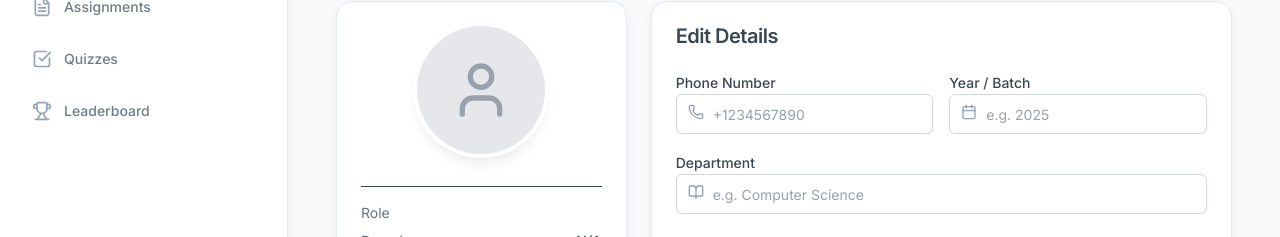
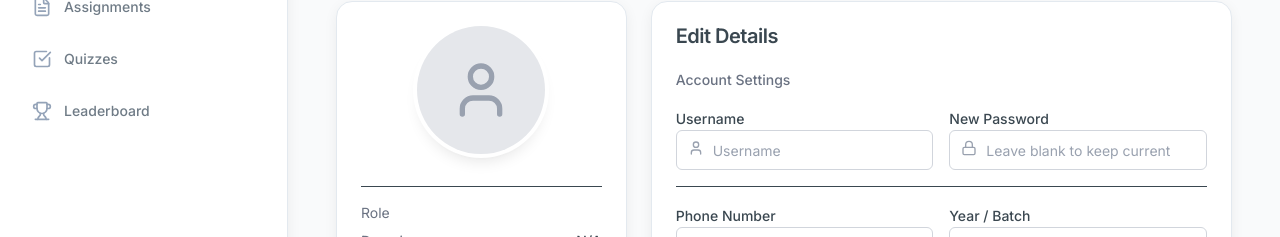
Before and after one commit to Arsan-sk/LMS, a Next.js app: page /dashboard/profile in a window 1280 px wide. Shown: the part 223-460 px from the top of the page. Built offline with nearby package versions, Linux system fonts and the light colour scheme; no server answers.

Commit message:
feat: Add profile update with password verification and interactive dashboards

```diff
--- a/app/api/user/profile/route.ts
+++ b/app/api/user/profile/route.ts
@@ -3,6 +3,7 @@ import { NextResponse } from "next/server"
 import { getServerSession } from "next-auth"
 import { authOptions } from "@/lib/auth"
 import { z } from "zod"
+import bcrypt from "bcryptjs"
 
 export async function GET(req: Request) {
     try {
@@ -42,6 +43,9 @@ export async function GET(req: Request) {
 }
 
 const updateProfileSchema = z.object({
+    username: z.string().min(3).optional(),
+    newPassword: z.string().min(6).optional(),
+    currentPassword: z.string().optional(),
     phone: z.string().optional(),
     year: z.string().optional(),
     department: z.string().optional(),
@@ -59,15 +63,74 @@ export async function PUT(req: Request) {
         const body = await req.json()
         const data = updateProfileSchema.parse(body)
 
+        // Check if sensitive fields are being changed
+        const isSensitiveChange = data.username || data.newPassword
+
+        if (isSensitiveChange) {
+            // Require current password for sensitive changes
+            if (!data.currentPassword) {
+                return NextResponse.json(
+                    { message: "Current password is required to change username or password" },
+                    { status: 400 }
+                )
+            }
+
+            // Fetch user with password hash
+            const user = await db.user.findUnique({
+                where: { id: session.user.id },
+                select: { passwordHash: true }
+            })
+
+            if (!user) {
+                return NextResponse.json({ message: "User not found" }, { status: 404 })
+            }
+
+            // Verify current password
+            const isPasswordValid = await bcrypt.compare(data.currentPassword, user.passwordHash)
+
+            if (!isPasswordValid) {
+                return NextResponse.json(
+                    { message: "Password is incorrect" },
+                    { status: 401 }
+                )
+            }
+        }
+
+        // Build update data
+        const updateData: any = {
+            phone: data.phone,
+            year: data.year,
+            department: data.department,
+            bio: data.bio,
+            profilePhoto: data.profilePhoto || null,
+        }
+
+        // Check if username is being changed
+        if (data.username) {
+            // Check if username is already taken by another user
+            const existingUser = await db.user.findUnique({
+                where: { username: data.username }
+            })
+
+            if (existingUser && existingUser.id !== session.user.id) {
+                return NextResponse.json(
+                    { message: "Username already taken" },
+                    { status: 400 }
+                )
+            }
+
+            updateData.username = data.username
+        }
+
+        // Hash new password if provided
+        if (data.newPassword) {
+            updateData.passwordHash = await bcrypt.hash(data.newPassword, 10)
+        }
+
+        // Update user
         const updatedUser = await db.user.update({
             where: { id: session.user.id },
-            data: {
-                phone: data.phone,
-                year: data.year,
-                department: data.department,
-                bio: data.bio,
-                profilePhoto: data.profilePhoto || null,
-            },
+            data: updateData,
             select: {
                 id: true,
                 username: true,
--- a/app/dashboard/profile/page.tsx
+++ b/app/dashboard/profile/page.tsx
@@ -4,7 +4,7 @@ import { useState, useEffect } from "react"
 import { Button } from "@/components/ui/button"
 import { Input } from "@/components/ui/input"
 import { Card, CardContent, CardHeader, CardTitle } from "@/components/ui/card"
-import { User, Mail, Phone, Calendar, BookOpen, Save, Loader2 } from "lucide-react"
+import { User, Mail, Phone, Calendar, BookOpen, Save, Loader2, Lock, ShieldAlert } from "lucide-react"
 import { useSession } from "next-auth/react"
 
 interface UserProfile {
@@ -28,7 +28,11 @@ export default function ProfilePage() {
     const [profile, setProfile] = useState<UserProfile | null>(null)
     const [isLoading, setIsLoading] = useState(true)
     const [isSaving, setIsSaving] = useState(false)
+    const [showPasswordField, setShowPasswordField] = useState(false)
     const [formData, setFormData] = useState({
+        username: "",
+        newPassword: "",
+        currentPassword: "",
         phone: "",
         year: "",
         department: "",
@@ -46,6 +50,9 @@ export default function ProfilePage() {
             const data = await res.json()
             setProfile(data)
             setFormData({
+                username: data.username || "",
+                newPassword: "",
+                currentPassword: "",
                 phone: data.phone || "",
                 year: data.year || "",
                 department: data.department || "",
@@ -78,7 +85,15 @@ export default function ProfilePage() {
             const updatedUser = await res.json()
             setProfile({ ...profile!, ...updatedUser })
 
-            // Update session to reflect changes if necessary (though session usually has minimal data)
+            // Clear password fields and hide the password confirmation section
+            setFormData(prev => ({
+                ...prev,
+                newPassword: "",
+                currentPassword: ""
+            }))
+            setShowPasswordField(false)
+
+            // Update session to reflect changes if necessary
             await updateSession()
 
             alert("Profile updated successfully!")
@@ -137,6 +152,67 @@ export default function ProfilePage() {
                     </CardHeader>
                     <CardContent>
                         <form onSubmit={handleSubmit} className="space-y-4">
+                            <div className="space-y-4 border-b pb-4">
+                                <h3 className="text-sm font-medium text-gray-500">Account Settings</h3>
+                                <div className="grid gap-4 sm:grid-cols-2">
+                                    <div className="space-y-2">
+                                        <label className="text-sm font-medium">Username</label>
+                                        <div className="relative">
+                                            <User className="absolute left-3 top-2.5 h-4 w-4 text-gray-400" />
+                                            <Input
+                                                className="pl-9"
+                                                value={formData.username}
+                                                onChange={(e) => {
+                                                    setFormData({ ...formData, username: e.target.value })
+                                                    setShowPasswordField(true)
+                                                }}
+                                                placeholder="Username"
+                                            />
+                                        </div>
+                                    </div>
+                                    <div className="space-y-2">
+                                        <label className="text-sm font-medium">New Password</label>
+                                        <div className="relative">
+                                            <Lock className="absolute left-3 top-2.5 h-4 w-4 text-gray-400" />
+                                            <Input
+                                                type="password"
+                                                className="pl-9"
+                                                value={formData.newPassword}
+                                                onChange={(e) => {
+                                                    setFormData({ ...formData, newPassword: e.target.value })
+                                                    setShowPasswordField(true)
+                                                }}
+                                                placeholder="Leave blank to keep current"
+                                            />
+                                        </div>
+                                    </div>
+                                </div>
+
+                                {showPasswordField && (
+                                    <div className="bg-yellow-50 border border-yellow-200 rounded-lg p-4 animate-in fade-in slide-in-from-top-2">
+                                        <div className="flex items-start space-x-3">
+                                            <ShieldAlert className="h-5 w-5 text-yellow-600 mt-0.5" />
+                                            <div className="space-y-2 w-full">
+                                                <label className="text-sm font-medium text-yellow-900">
+                                                    Current Password Required
+                                                </label>
+                                                <p className="text-xs text-yellow-700">
+                                                    To save changes to your username or password, please enter your current password.
+                                                </p>
+                                                <Input
+                                                    type="password"
+                                                    value={formData.currentPassword}
+                                                    onChange={(e) => setFormData({ ...formData, currentPassword: e.target.value })}
+                                                    placeholder="Enter current password"
+                                                    className="bg-white"
+                                                    required
+                                                />
+                                            </div>
+                                        </div>
+                                    </div>
+                                )}
+                            </div>
+
                             <div className="grid gap-4 sm:grid-cols-2">
                                 <div className="space-y-2">
                                     <label className="text-sm font-medium">Phone Number</label>
```
